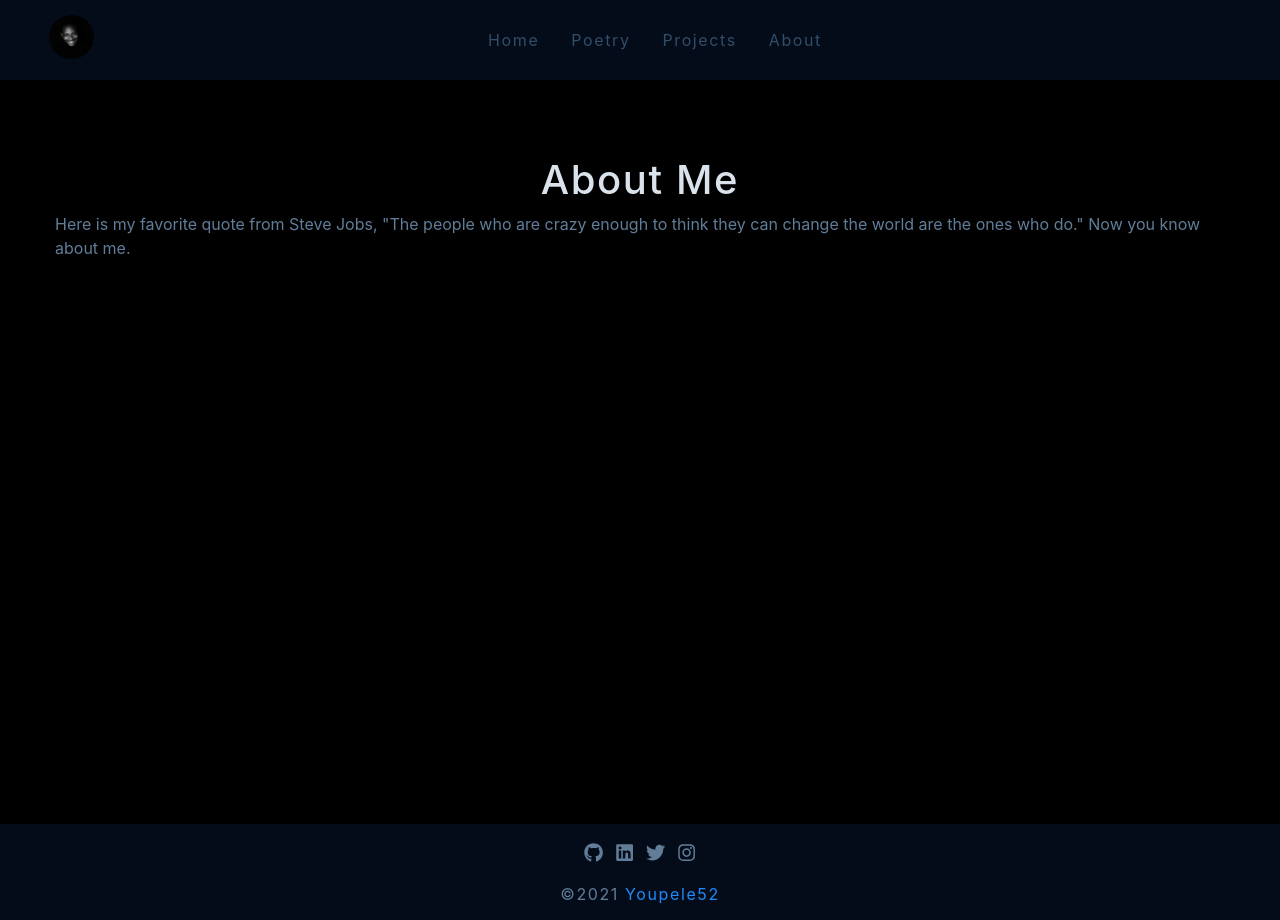
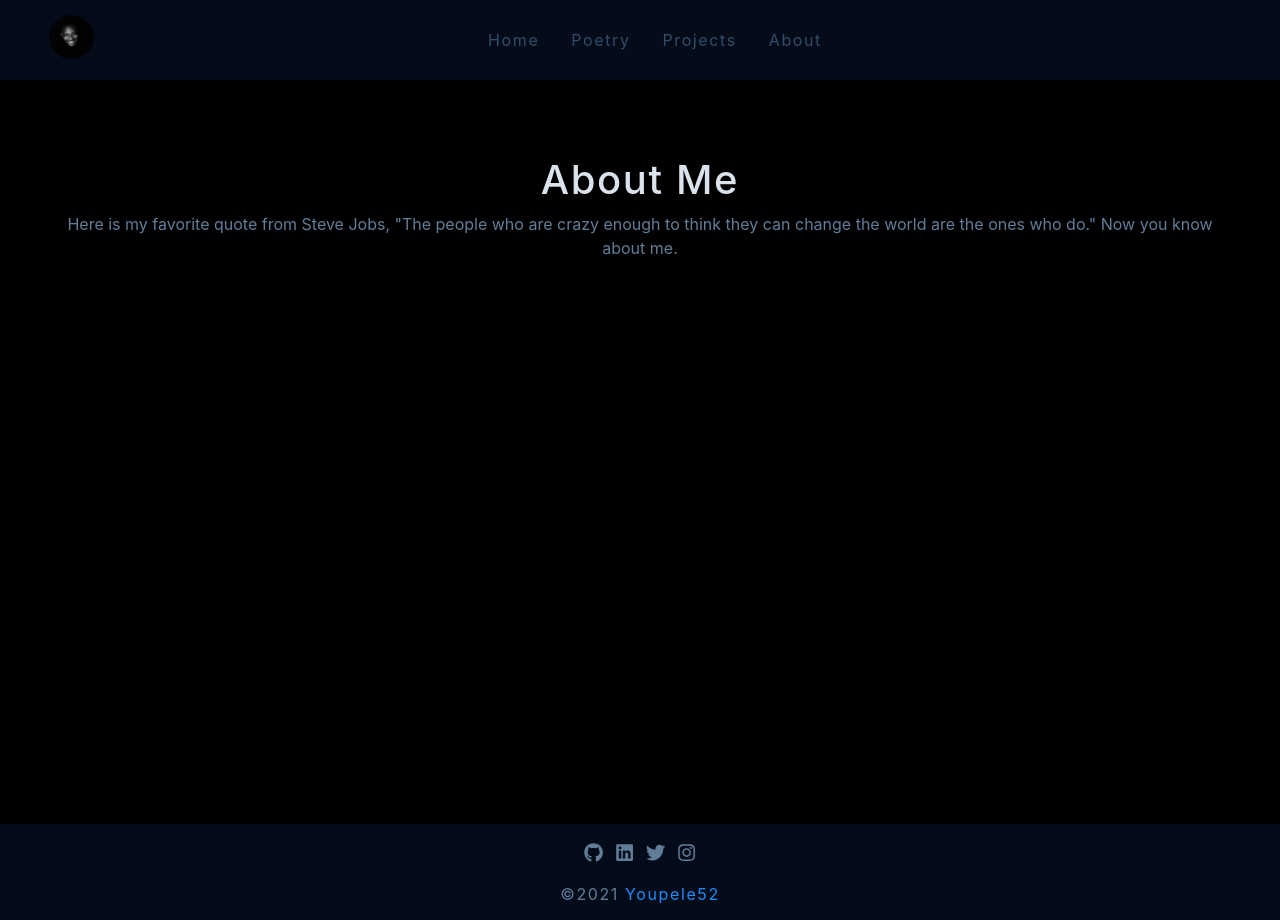
Before and after one commit to youpele52/youpele-com, a React (Create React App) app: page /about in a window 1280 px wide. Built offline with nearby package versions, Linux system fonts and the light colour scheme.

Commit message:
About me css updated

```diff
--- a/src/pages/About.js
+++ b/src/pages/About.js
@@ -1,19 +1,28 @@
 import React from 'react'
+import styled from 'styled-components'
 
 const About = () => {
   return (
-    <section className='section '>
+    <Wrapper>
+      <section className='section  '>
         <div className='title'>
           <h2>About me</h2>
         </div>
 
         <p>
           Here is my favorite quote from Steve Jobs, "The people who are crazy
-        enough to think they can change the world are the ones who do." Now you
-        know about me.
+          enough to think they can change the world are the ones who do." Now
+          you know about me.
         </p>
       </section>
+    </Wrapper>
   )
 }
 
+const Wrapper = styled.div`
+  p {
+    text-align: center;
+  }
+`
+
 export default About
```
Lines whose indentation alone changed are shown as unchanged.
